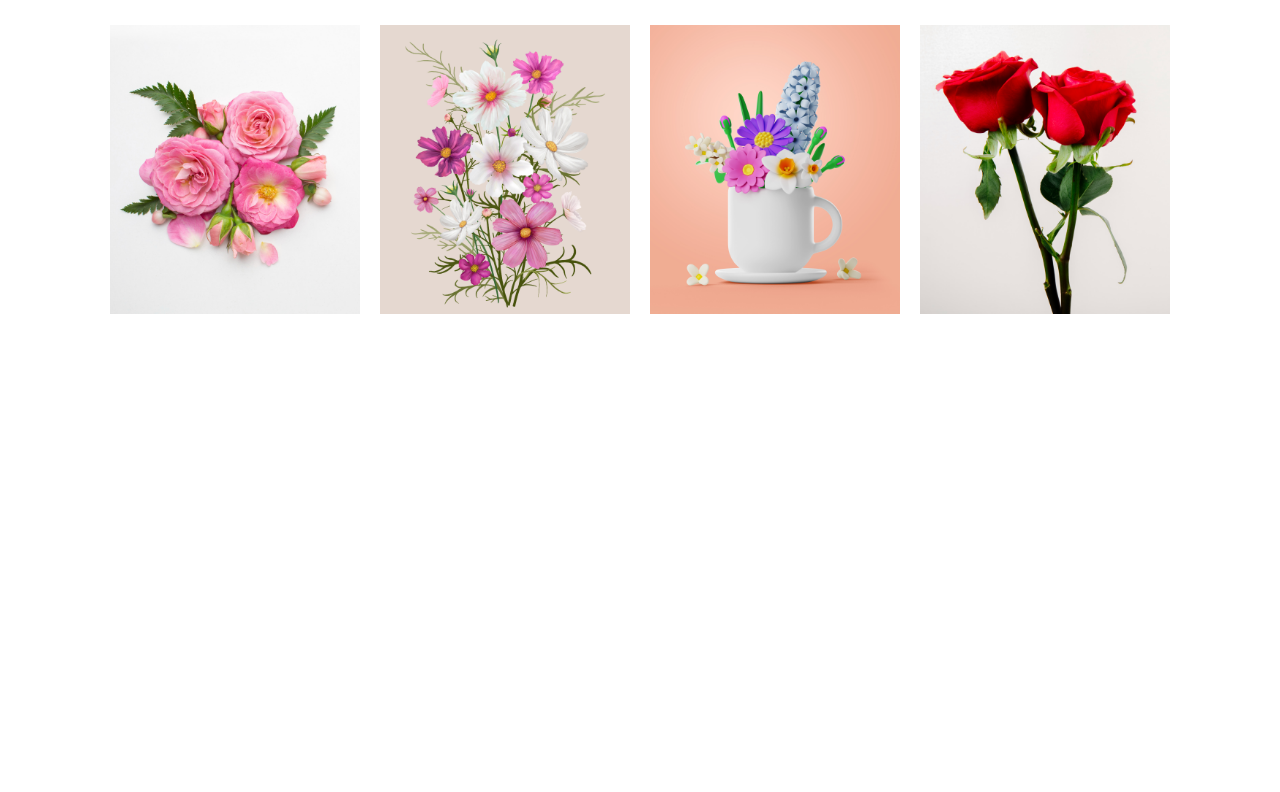
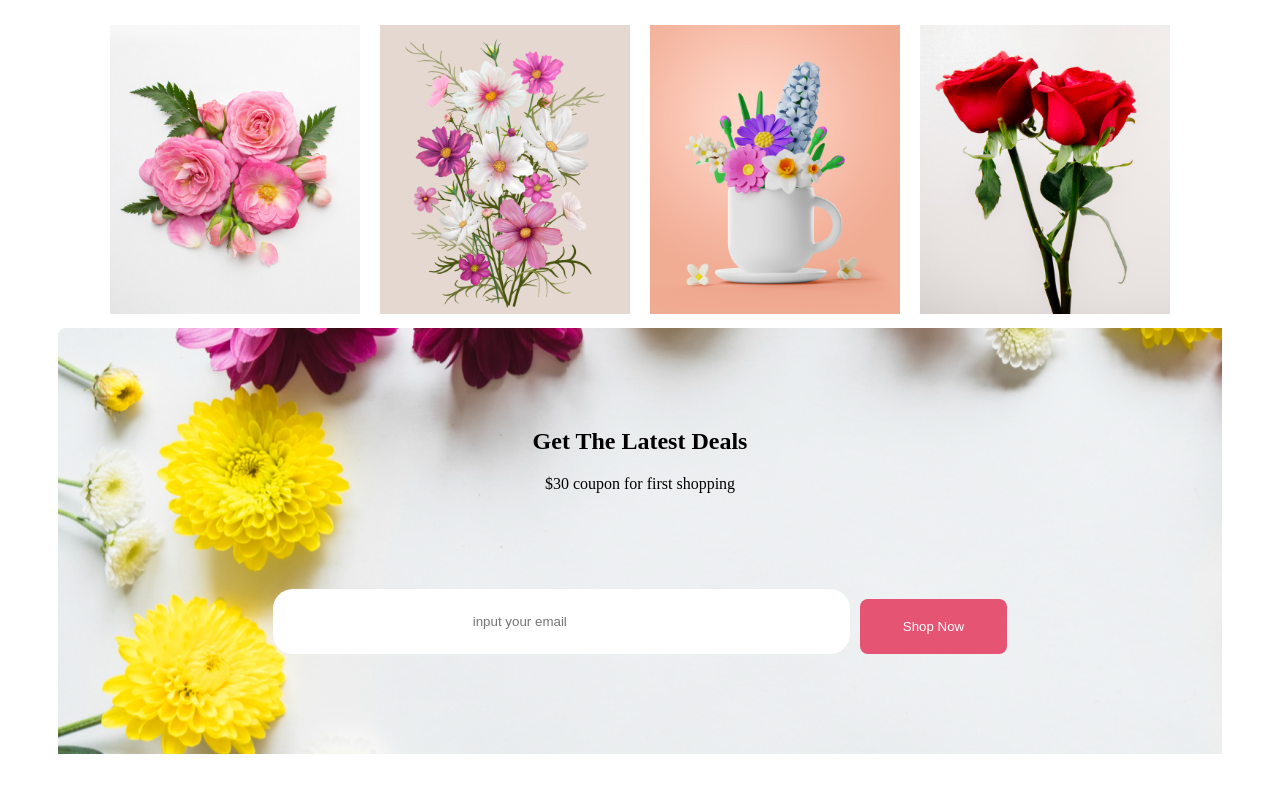
Before and after one commit to saiful108/flower-shop, a plain HTML site: page index.html in a window 1280 px wide. Shown: the part 2439-3231 px from the top of the page. Before the commit the page ends 2775 px from the top, so only its background shows below. Drawn offline with Linux system fonts and the light colour scheme.

Commit message:
added subscribr

```diff
--- a/index.html
+++ b/index.html
@@ -120,6 +120,20 @@
 </div>
 
 </section>
+
+<!-- subscribe -->
+<section class="subscribe">
+
+    <div class="subscribe-heading">
+        <h1>Get The Latest Deals</h1>
+        <p>$30 coupon for first shopping</p>
+    </div>
+    <div class="subscribe-latter">
+        <input class="mail" type="text" placeholder="input your email">
+        <button class="header-btn">Shop Now</button>
+
+    </div>
+</section>
     </div>
 
 </body>
--- a/style.css
+++ b/style.css
@@ -100,3 +100,27 @@ background: rgba(229, 84, 115, 0.05);
     padding: 10px;
 
 }
+
+/* subscribe */
+.subscribe{
+    background-image: url("../../../../image/Rectangle 9.png");
+   margin-bottom: 100px;
+}
+
+.subscribe-heading{
+    text-align: center;
+    padding:80px   ;
+}
+
+.subscribe-latter{
+    display: flex;
+    justify-content: center;
+    gap: 10px;
+    padding-bottom: 100px;
+}
+
+.mail{
+    border: none;
+    border-radius: 20px;
+   padding: 0 200px;
+}
```
